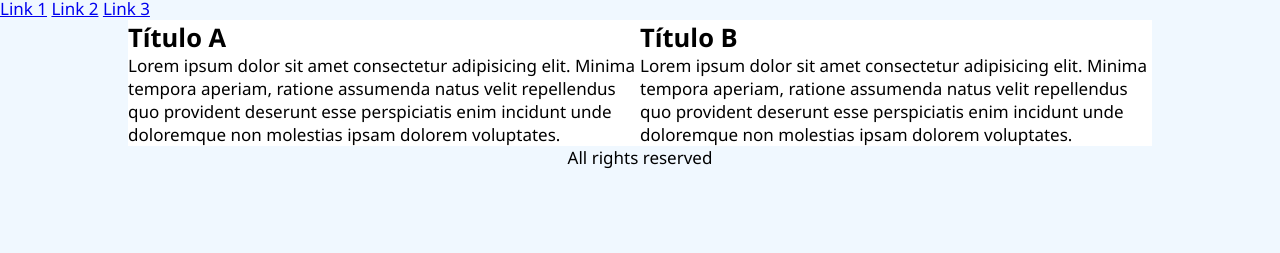
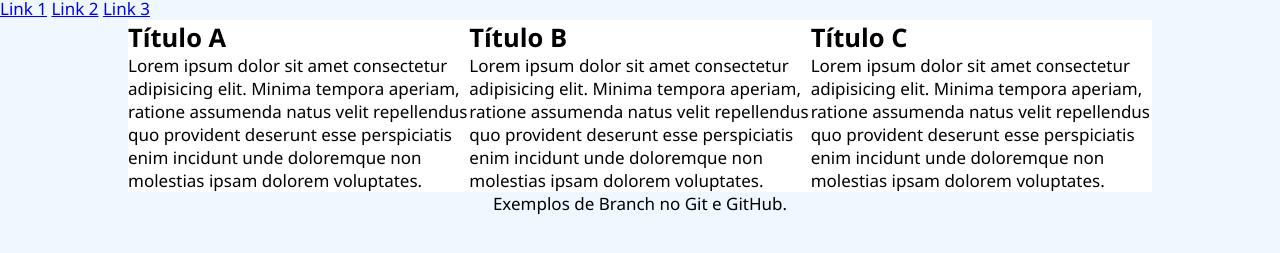
Before and after one commit to veronica-romano/exemplo-branches, a plain HTML site: page index.html in a window 1280 px wide. Shown: the part 49-302 px from the top of the page. Drawn offline with Linux system fonts and the light colour scheme.

Commit message:
Update index.html

```diff
--- a/index.html
+++ b/index.html
@@ -25,9 +25,13 @@
             <h2>Título B</h2>
             <p>Lorem ipsum dolor sit amet consectetur adipisicing elit. Minima tempora aperiam, ratione assumenda natus velit repellendus quo provident deserunt esse perspiciatis enim incidunt unde doloremque non molestias ipsam dolorem voluptates.</p>
         </article>
+        <article>
+            <h2>Título C</h2>
+            <p>Lorem ipsum dolor sit amet consectetur adipisicing elit. Minima tempora aperiam, ratione assumenda natus velit repellendus quo provident deserunt esse perspiciatis enim incidunt unde doloremque non molestias ipsam dolorem voluptates.</p>
+        </article>
     </main>
     <footer>
-        All rights reserved
+        <p>Exemplos de Branch no Git e GitHub.</p>
     </footer>
 </body>
 </html>
```
